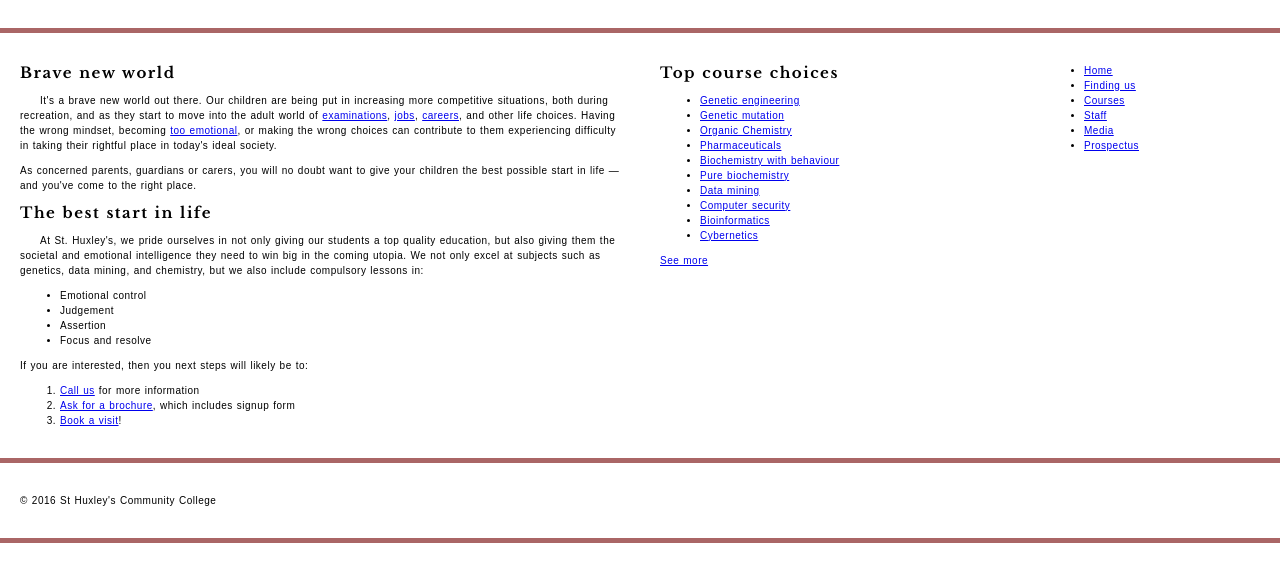
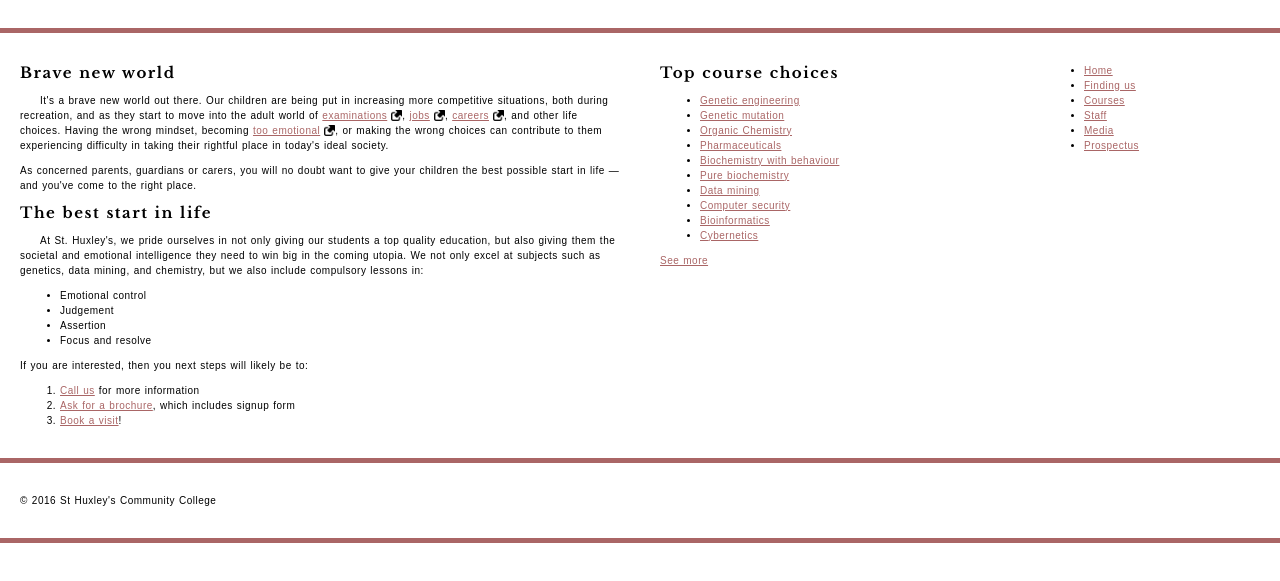
Before and after one commit to pabcrudel/mdn-learn-html-and-css-challenges, a plain HTML site: page styling-text/index.html in a window 1280 px wide. Shown: the part 59-640 px from the top of the page. Drawn offline with Linux system fonts and the light colour scheme; a web font is replaced by a local one.

Commit message:
add: Link styles

```diff
--- a/styling-text/style.css
+++ b/styling-text/style.css
@@ -126,3 +126,36 @@ section h2 + p {
   of text-indentation, say 20px. */
   text-indent: 20px;
 }
+
+a {
+  /* Give the link, visited, focus, and hover states some colors that go with
+  the color of the horizontal bars at the top and bottom of the page. */
+  color: var(--main-color);
+}
+
+/* Make it so that links are underlined by default, but when you hover or focus
+them the underline disappears. */
+a {
+  text-decoration: underline;
+}
+a:hover {
+  text-decoration: none;
+}
+
+/* Remove the default focus outline from ALL the links on the page. */
+a:focus {
+  outline: none;
+}
+
+/* Give the active state a noticeably different styling so it stands out nicely,
+but make it still fit in with the overall page design. */
+a:active {
+  font-weight: bolder;
+}
+
+/* Make it so that external links have the external link icon inserted next to
+them. */
+a[href^="https"] {
+  background: url('external-link-52.png') no-repeat right / contain;
+  padding-right: 1.5em;
+}
```
